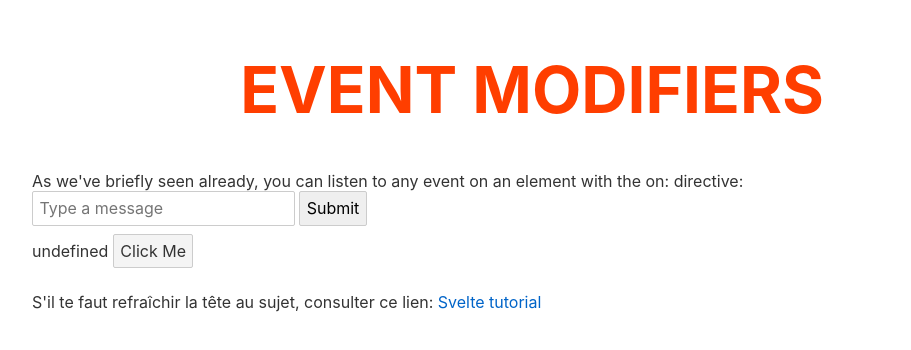
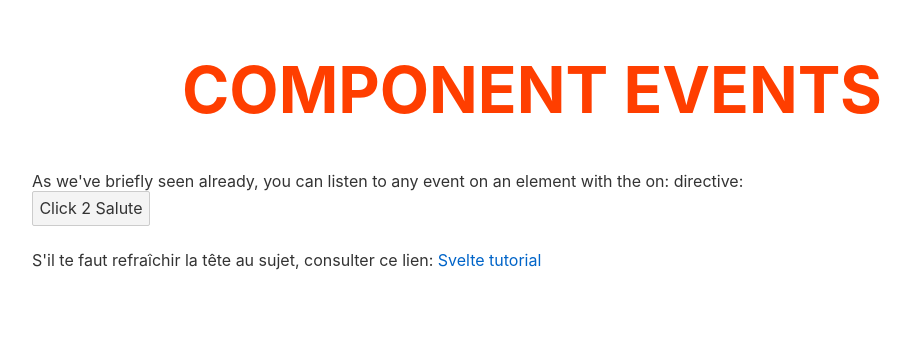
Before and after one commit to GillyRabutTsurwa/svelte-docs-learning, a Svelte app: page / in a window 1280 px wide. Shown: the top 350 px of the page, without its empty margins (108-1019 px from the left). Built offline with nearby package versions, Linux system fonts and the light colour scheme.

Commit message:
good informative branch. Added good notes to start out as well. This branch is about passing an events, and data) from a child component to a parent component

```diff
--- a/src/App.svelte
+++ b/src/App.svelte
@@ -1,14 +1,17 @@
 <script>
-  let title = "Event Modifiers";
-  let name;
+  import Child from "./components/Child.svelte";
+  let title = "Component Events";
 
-  function returnInputValue() {
-    const myInput = document.getElementById("msgInput");
-    if (myInput.value !== "") console.log(myInput.value);
-  }
-
-  function alertOnce() {
-    alert("Je vais plus m'afficher. Seule cette fois-ci");
+  // here is the function that executes as a result of the parent (this App component) listening to the event by the child component. This function will take an event parametre (e), similar to vanilla Javascript, but not with the same properties.
+  // this e object contains two properties worth mentioning:
+  // e.type = the name of the event being passed (je sais pas lorsque l'on va l'utiliser)
+  // e.detail = the data passed on from the child.
+  function handleMessage(e) {
+    console.log(e);
+    const { type, detail } = e;
+    console.log(type);
+    console.log(detail);
+    console.log(detail.text);
   }
 </script>
 
@@ -38,11 +41,6 @@
     }
   }
 
-  /* TODO: Fait recherche à la raison que celui-ci marche pas: */
-  /* .colour-change {
-    color: magenta;
-  } */
-
   /* Mais celui-ci marche bien */
   :global(.colour-change) {
     color: magenta;
@@ -56,17 +54,8 @@
     with the on: directive:
   </div>
 
-  <form id="myForm" on:submit|preventDefault={returnInputValue}>
-    <input
-      type="text"
-      name="message"
-      id="msgInput"
-      placeholder="Type a message" />
-    <input type="submit" value="Submit" />
-  </form>
-  <span>{name}</span>
-
-  <button on:click|once={alertOnce} class="btn">Click Me</button>
+  <!-- NEW: on the declaration of the child component in the parent component is where we listen for our event from the child. also, we make a function to handle the event, and in which our data from the child (if there is any) can be accessed. L'idée est exactement pareil que celle de Vue, mais le syntaxe est un peu différent (mais pas trop) -->
+  <Child on:message={handleMessage} />
   <p>
     S'il te faut refraîchir la tête au sujet, consulter ce lien:
     <a href="https://svelte.dev/tutorial/keyed-each-blocks" target="_blank">
--- /dev/null
+++ b/src/components/Child.svelte
@@ -0,0 +1,14 @@
+<script>
+  // NEW: importing and initialising the dispatcher
+  import { createEventDispatcher } from "svelte";
+  const dispatch = createEventDispatcher();
+
+  // NOTE: this function will be responsible for using the dispatcher to send the event up to the parent. this dispatcher takes 2 arguments: 1st one is the name of the event that will be sent for the parent to listen to (in our case, "message"), and the 2nd one is the data that we want to send up to the parent (the object with the text property).
+  function ditGutenTag() {
+    dispatch("message", {
+      text: "Guten-Tag"
+    });
+  }
+</script>
+
+<button on:click={ditGutenTag}>Click 2 Salute</button>
```
